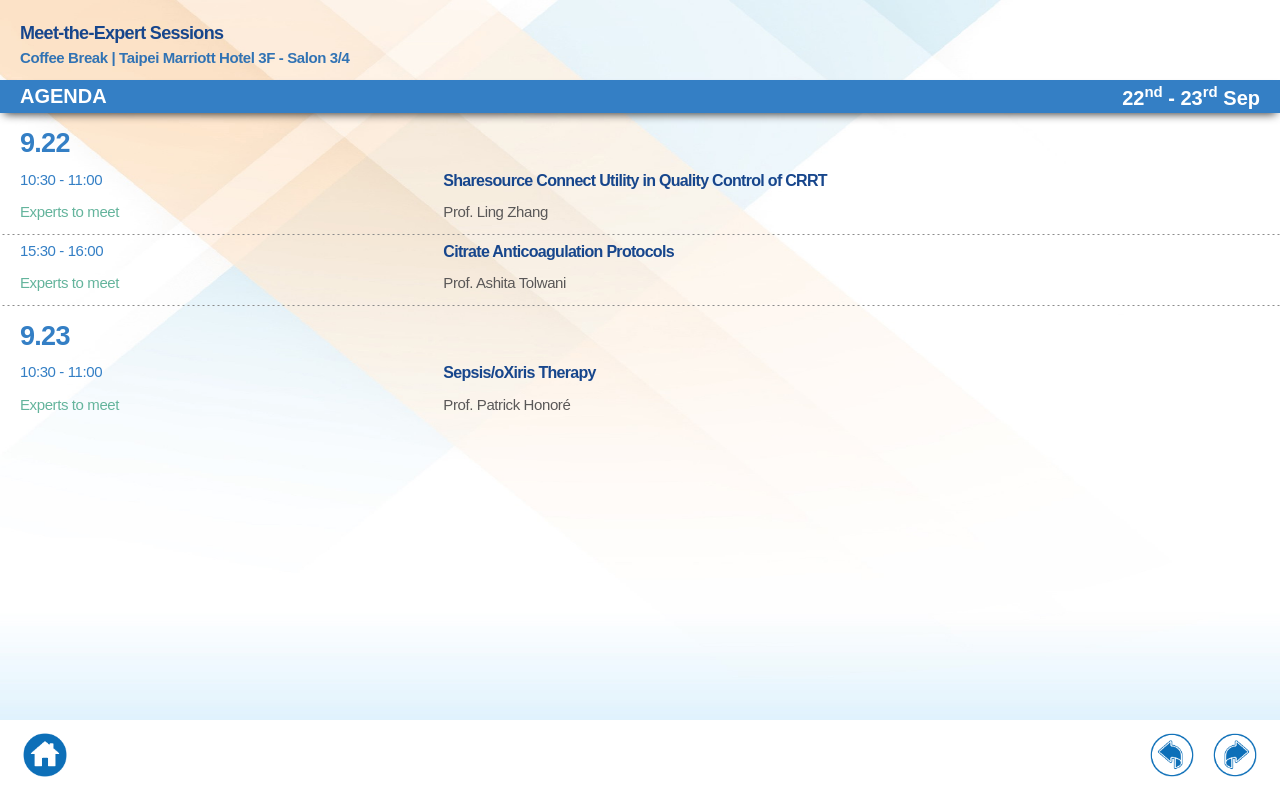
After one commit to yfancc20/baxterlunch, a PHP site: page /agenda_2.php in a window 1280 px wide. The commit adds this page. Run offline with PHP 8.4, Linux system fonts and the light colour scheme.

Commit message:
finishi agenda_2

```diff
--- a/src/agenda.php
+++ b/src/agenda.php
@@ -1,4 +1,6 @@
 <?php
+	$page = $_GET['page'] ?: 1;
+
 	$topics = [
 		[
 			'title' => 'Why CRRT?',
@@ -53,10 +55,10 @@
 						</div>
 						<div class="col-9">
 							<p class="text gray mb-0">Prof. Ravindra Mehta</p>
-							<p class="text gray small">University of California, USA</p>
+							<p class="text light-gray small">University of California, USA</p>
 
 							<p class="text gray mb-0">Prof. Chih-Wei Yang</p>
-							<p class="text gray small">Chang Gung University, ROC</p>
+							<p class="text light-gray small">Chang Gung University, ROC</p>
 						</div>
 					</div>
 				</div>
--- /dev/null
+++ b/src/agenda_2.php
@@ -0,0 +1,101 @@
+<?php
+	$topics = [
+		'9.22' => [
+			[
+				'time' => '10:30 - 11:00',
+				'title' => 'Sharesource Connect Utility in Quality Control of CRRT',
+				'name' => 'Prof. Ling Zhang',
+			],
+			[
+				'time' => '15:30 - 16:00',
+				'title' => 'Citrate Anticoagulation Protocols',
+				'name' => 'Prof. Ashita Tolwani',
+			],
+		],
+		'9.23' => [
+			[
+				'time' => '10:30 - 11:00',
+				'title' => 'Sepsis/oXiris Therapy',
+				'name' => 'Prof. Patrick Honoré',
+			]
+		],
+	]
+?>
+
+<!DOCTYPE html>
+<html>
+<head>
+
+<? require_once('components/head.php') ?>
+
+<title>Baxter</title>
+
+</head>
+<body>
+	<div class="wrapper agenda">
+		<div class="content">
+			<div class="paragraph">
+				<div class="title-sm">Meet-the-Expert Sessions</div>
+				<p class="text">Coffee Break | Taipei Marriott Hotel 3F - Salon 3/4</p>
+			</div>
+		</div>
+
+		<div class="banner">
+			<div class="d-flex">
+				<span class="title">AGENDA</span>
+				<span class="title ml-auto">
+					22<span class="super">nd</span> - 23<span class="super">rd</span> Sep
+				</span>
+			</div>
+		</div>
+
+		<div class="content">
+			<?
+			$i = 0;
+			foreach ($topics as $date => $content) {
+				$i += 1;
+			?>
+				<div class="paragraph py-0 mt-3">
+					<div class="title blue"><?=$date?></div>
+				</div>
+
+				<?php
+				$j = 0;
+				foreach ($content as $c) {
+					$j += 1;
+				?>
+					<div class="paragraph pt-0">
+						<div class="container-fluid px-0 pt-2">
+							<div class="row">
+								<div class="col-4 pr-0">
+									<p class="text blue"><?=$c['time']?></p>
+								</div>
+								<div class="col-8">
+									<p class="title-xs mb-0"><?=$c['title']?></p>
+								</div>
+							</div>
+							<div class="row">
+								<div class="col-4 pr-0">
+									<p class="text green font-weight-light">Experts to meet</p>
+								</div>
+								<div class="col-8">
+									<p class="text gray mb-0"><?=$c['name']?></p>
+								</div>
+							</div>
+						</div>
+					</div>
+				<?php
+					if ($i < count($topics) || $j < count($content)) {
+				?>
+						<div class="dot-line"></div>
+				<?
+					}
+				}
+				?>
+			<? } ?>
+		</div>
+	</div>
+
+	<? require_once('components/footer.php'); ?>
+</body>
+</html>
--- a/src/css/app.css
+++ b/src/css/app.css
@@ -16,13 +16,16 @@ body, html {
 .super {
   vertical-align: super; }
 
-.title, .title-sm {
+.title, .title-sm, .title-xs {
   color: #17468c;
   font-weight: 700;
   font-size: 2.7rem;
   letter-spacing: -0.07rem; }
-  .title .super, .title-sm .super {
+  .title .super, .title-sm .super, .title-xs .super {
     font-size: 1.5rem; }
+
+.title-xs {
+  font-size: 1.6rem; }
 
 .title-sm {
   font-size: 1.8rem; }
@@ -31,6 +34,17 @@ body, html {
   font-weight: 700;
   font-size: 1.5rem;
   letter-spacing: -0.04rem; }
+
+.title.blue, .title-sm.blue, .text.blue, .title-xs.blue {
+  color: #347fc5 !important; }
+.title.gray, .title-sm.gray, .text.gray, .title-xs.gray {
+  color: #5a5858 !important; }
+.title.light-blue, .title-sm.light-blue, .text.light-blue, .title-xs.light-blue {
+  color: #3173b4 !important; }
+.title.light-gray, .title-sm.light-gray, .text.light-gray, .title-xs.light-gray {
+  color: #8c8c8c !important; }
+.title.green, .title-sm.green, .text.green, .title-xs.green {
+  color: #64b49c !important; }
 
 .dot-line {
   height: 1px;
@@ -138,8 +152,7 @@ body, html {
     .wrapper.agenda .content .text.blue {
       font-weight: 500; }
     .wrapper.agenda .content .text.gray {
-      font-weight: 500;
-      color: #5a5858; }
+      font-weight: 500; }
     .wrapper.agenda .content .text.small {
       font-size: 1.3rem;
       font-weight: 300;
--- a/src/scss/app.scss
+++ b/src/scss/app.scss
@@ -36,7 +36,7 @@ body, html {
 .super {
 	vertical-align: super;
 }
-.title, .title-sm {
+.title, .title-sm, .title-xs {
 	color: $color-header;
 	font-weight: 700;
 	font-size: 2.7rem;
@@ -45,6 +45,9 @@ body, html {
 		font-size: 1.5rem;
 	}
 }
+.title-xs {
+	font-size: 1.6rem;
+}
 .title-sm {
 	font-size: 1.8rem;
 }
@@ -52,6 +55,23 @@ body, html {
 	font-weight: 700;
 	font-size: 1.5rem;
 	letter-spacing: -0.04rem;
+}
+.title, .title-sm, .text, .title-xs{
+	&.blue {
+		color: $color-banner !important;
+	}
+	&.gray {
+		color: $color-dark !important;
+	}
+	&.light-blue {
+		color: $color-font !important;
+	}
+	&.light-gray {
+		color: $color-gray !important;
+	}
+	&.green {
+		color: $color-green !important;
+	}
 }
 .dot-line {
 	height: 1px;
@@ -196,7 +216,6 @@ body, html {
 			}
 			&.gray {
 				font-weight: 500;
-				color: $color-dark;
 			}
 			&.small {
 				font-size: 1.3rem;
```
